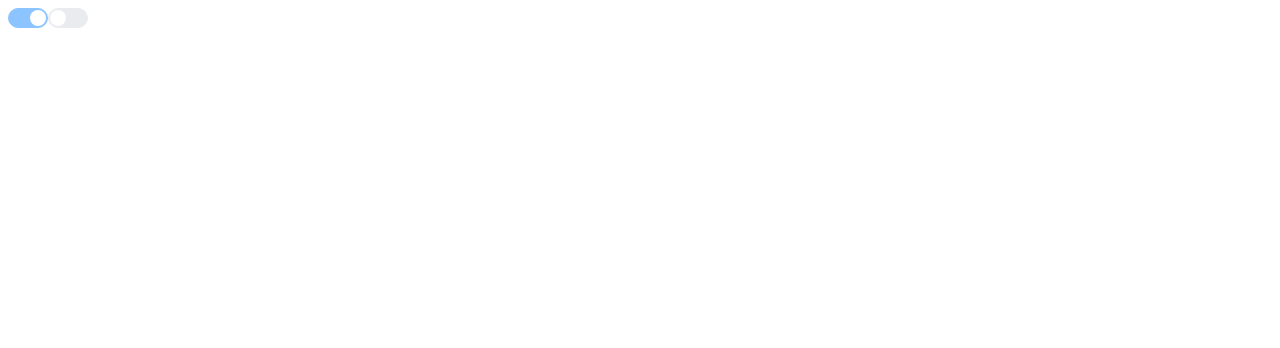
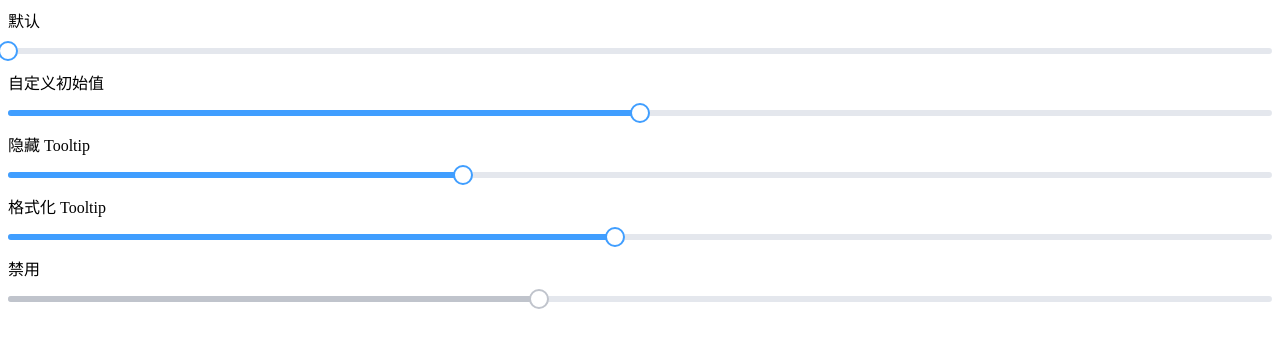
Before and after one commit to kingyeahwei/element_learning, a Vue app: page / in a window 1280 px wide. Shown: the top 348 px of the page. Built offline with nearby package versions, Linux system fonts and the light colour scheme.

Commit message:
slider 基础用法

```diff
--- a/src/App.vue
+++ b/src/App.vue
@@ -1,13 +1,25 @@
 <template>
   <div id="app">
-    <el-switch
-      v-model="value1"
-      disabled
-    ></el-switch>
-    <el-switch
-      v-model="value2"
-      disabled
-    ></el-switch>
+    <div class="block">
+      <span class="demostration">默认</span>
+      <el-slider v-model="value1"></el-slider>
+    </div>
+    <div class="block">
+      <span class="demostration">自定义初始值</span>
+      <el-slider v-model="value2"></el-slider>
+    </div>
+    <div class="block">
+      <span class="demostration">隐藏 Tooltip</span>
+      <el-slider v-model="value3" :show-tooltip="false"></el-slider>
+    </div>
+    <div class="block">
+      <span class="demostration">格式化 Tooltip</span>
+      <el-slider v-model="value4" :format-tooltip="formatTooltip"></el-slider>
+    </div>
+    <div class="block">
+      <span class="demostration">禁用</span>
+      <el-slider v-model="value5" disabled></el-slider>
+    </div>
   </div>
 </template>
 
@@ -17,8 +29,16 @@
     name: "app",
     data() {
       return {
-        value1: true,
-        value2: false
+        value1: 0,
+        value2: 50,
+        value3: 36,
+        value4: 48,
+        value5: 42
+      }
+    },
+    methods: {
+      formatTooltip(value) {
+        return value / 100;
       }
     }
   };
```
